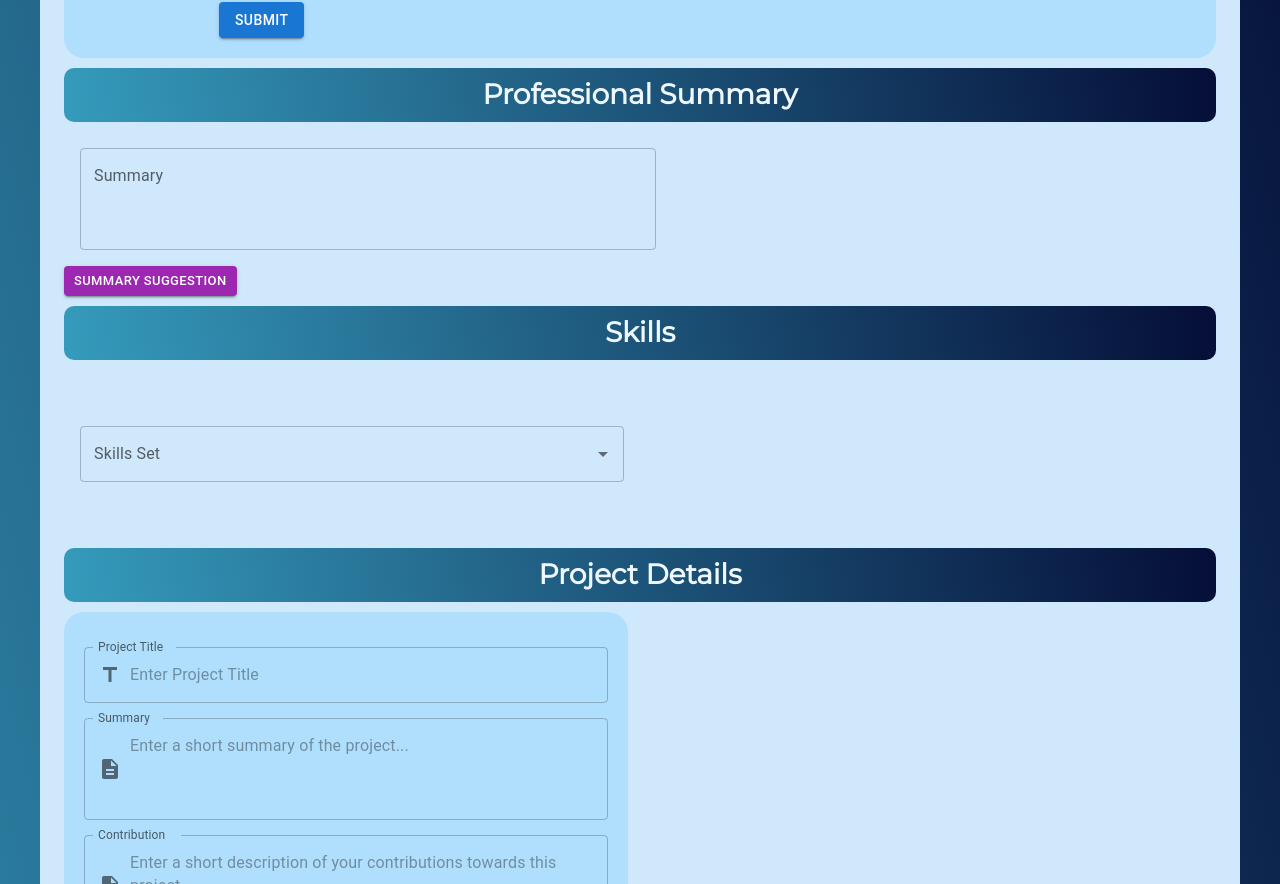
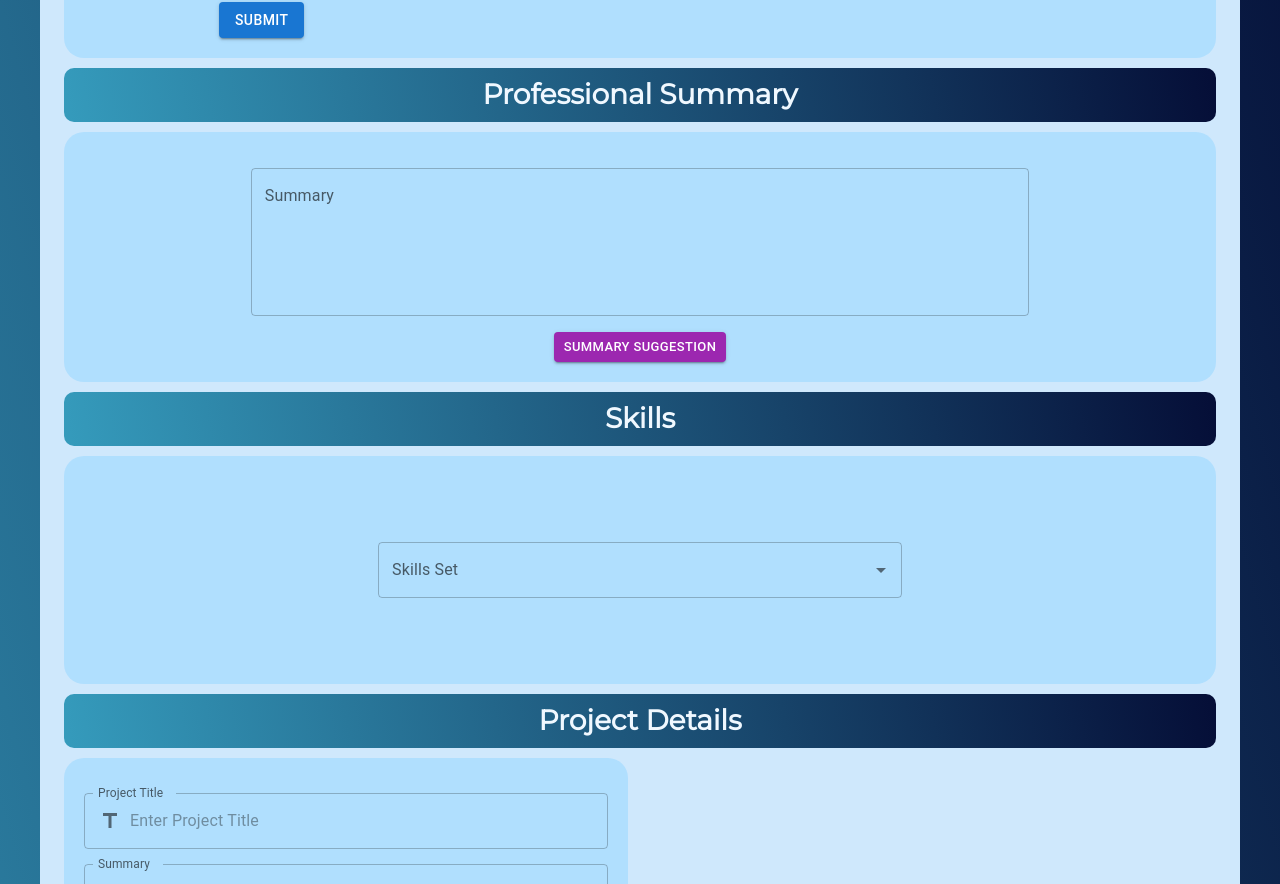
Before and after one commit to maijako/CV-generator, a React (Create React App) app: page /buildCV in a window 1280 px wide. Shown: the part 454-1338 px from the top of the page. Built offline with nearby package versions, Linux system fonts and the light colour scheme; no server answers; a web font is replaced by a local one; what @react-pdf/renderer would draw is missing.

Commit message:
Adds styling to Summary section

```diff
--- a/src/components/cvcomponents/ProfessionalSummary.js
+++ b/src/components/cvcomponents/ProfessionalSummary.js
@@ -19,6 +19,7 @@ function ProfessionalSummary() {
     return(
         <>
             <h3>Professional Summary</h3>
+            <div className="containerStyles">
                 <TextField
                     id="professional-summary"
                     label="Summary"
@@ -28,11 +29,12 @@ function ProfessionalSummary() {
 
                     placeholder="Provide Professional details about yourself. Use the AI feature for some suggestion."
                     multiline
-                minRows={3}
+                    minRows={5}
                     maxRows={8}
-                sx={{margin: 2, width: "50%"}}
+                    sx={{margin: 2, width: "70%"}}
                 />
                 <ChatGPTAI />
+            </div>
         </>
     );
 }
--- a/src/components/cvcomponents/SkillsSection.js
+++ b/src/components/cvcomponents/SkillsSection.js
@@ -21,6 +21,7 @@ function SkillsSection() {
     return (
         <>
             <h3>Skills</h3>
+            <div className="containerStyles">
             <Autocomplete
                 multiple
                 id="tags-outlined"
@@ -42,6 +43,7 @@ function SkillsSection() {
                 )}
                 sx={{margin: "50px 0", width: "50%", padding: 2}}
             />
+            </div>
         </>
     );
 }
```
Also changed, not shown: src/components/cvcomponents/styleForm.css (indentation only). Lines whose indentation alone changed are shown as unchanged.
